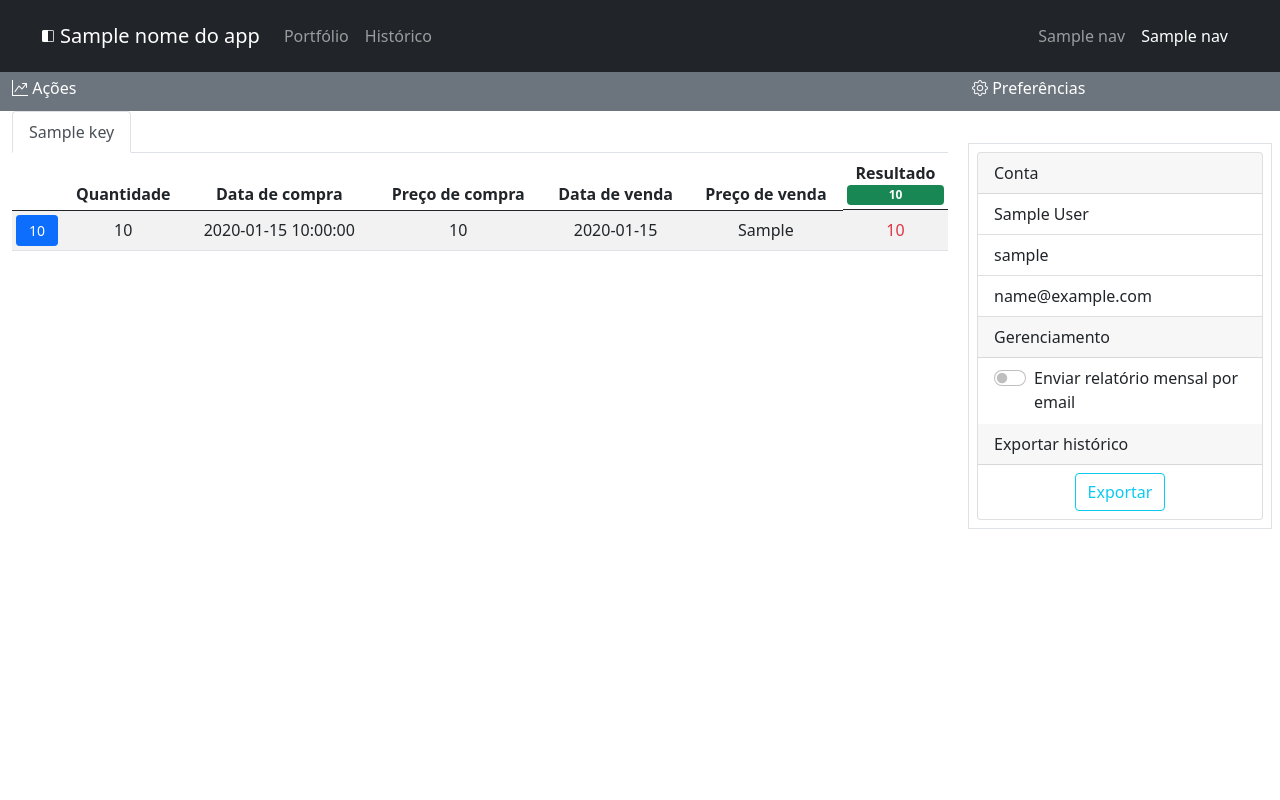
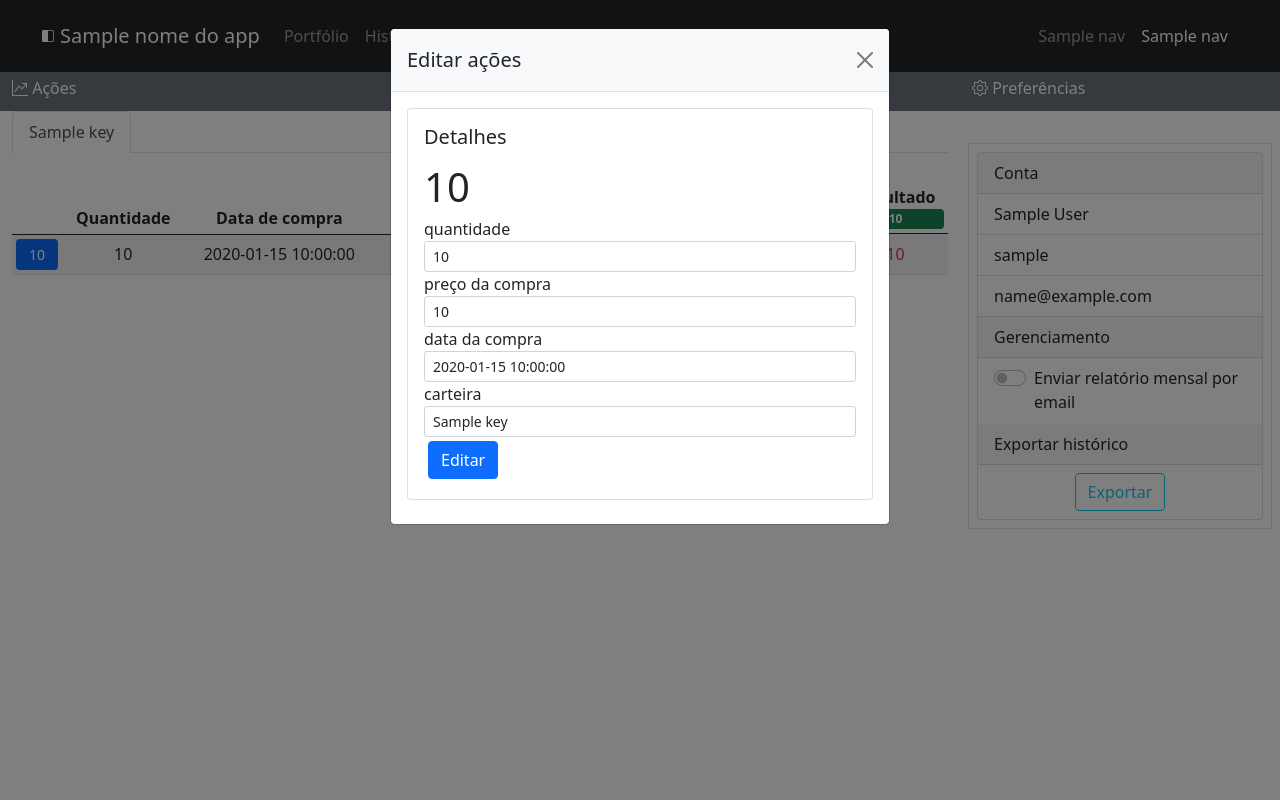
Before and after one commit to Gui-Luz/CarteiraAppWeb, a Flask app: template templates/records.html in a window 1280 px wide, after a click on "10". Run offline with Flask 2, Linux system fonts and the light colour scheme; the visitor is signed in with stand-in values (Sample User, id 1); the template is opened without the code that fills it: most values are stand-ins (such as "Sample title", 1, 10 or a date in 2020); parts of the project's set-up code (start-up, migrations or seed data) failed here and were passed over; some libraries are stand-ins or nearby versions.

Commit message:
Add id list to api

```diff
--- a/app.py
+++ b/app.py
@@ -146,5 +146,38 @@ def sell_stocks():
         return redirect(url_for('index'))
 
 
+@app.route('/update_stocks', methods=['POST'])
+def update_stocks():
+    if request.args['status'] == 'Closed':
+        id_list = request.args['id_list']
+        stock = request.args['stock']
+        quantity = int(request.form['quantity'])
+        price = float(request.form['price'].replace(',', '.'))
+        date = (request.form['date'].replace('/', '-'))
+        sold_price = float(request.form['sold_price'].replace(',', '.'))
+        sold_date = (request.form['sold_date'].replace('/', '-'))
+        portfolio = request.args['portfolio']
+        return id_list
+
+        # r_url = f"http://{HOST}{CLOSED_STOCKS}?user_id={session['user_id']}&stock={stock}&quantity={quantity}&price={price}&date={date}&sold_price={sold_price}&sold_date={sold_date}&portfolio={portfolio} "
+        # r = requests.put(r_url).json()
+        # if r['Code'] == 200:
+        #     flash(f'Ação editada com sucesso.', 'success')
+        #     return redirect(url_for('index'))
+        # else:
+        #     flash(f"{r['Message']}.", 'danger')
+        #     return redirect(url_for('index'))
+
+    elif request.args['status'] == 'Open':
+        id_list = request.args['id_list']
+        stock = request.args['stock']
+        quantity = int(request.form['quantity'])
+        price = float(request.form['price'].replace(',', '.'))
+        date = (request.form['date'].replace('/', '-'))
+        portfolio = request.args['portfolio']
+        return id_list
+
+
+
 if __name__ == '__main__':
     app.run(debug=bool(DEBUG), port=8000)
--- a/templates/records.html
+++ b/templates/records.html
@@ -42,9 +42,9 @@
                                         <th class="text-center">Data de venda</th>
                                         <th class="text-center">Preço de venda</th>
                                         {% if totals[key] >= 0 %}
-                                        <th class="text-center d-block">Resultado <span class="badge bg-success d-block">{{ totals[key] }}</span> </th>
+                                        <th class="text-center d-block">Resultado <span class="badge bg-success d-block">{{ totals[key] | round(precision=2) }}</span> </th>
                                         {% else %}
-                                        <th class="text-center">Resultado <span class="badge bg-danger">{{ totals[key] }}</span> </th>
+                                        <th class="text-center">Resultado <span class="badge bg-danger">{{ totals[key] | round(precision=2) }}</span> </th>
                                         {% endif %}
                                     </tr>
                                 </thead>
@@ -71,6 +71,51 @@
                                             <td class="text-center align-middle text-danger"> {{ row['Result'] | round(precision=2) }}</td>
                                         {% endif %}
                                     </tr>
+                                    <!-- Modal -->
+                                        <div class="modal-dialog">
+                                            <div class="modal fade" id="_{{ row['Stock'] }}" tabindex="-1" aria-labelledby="exampleModalLabel" aria-hidden="true">
+                                              <div class="modal-dialog">
+                                                <div class="modal-content">
+                                                  <div class="modal-header bg-light">
+                                                    <h5 class="modal-title" id="ModalLabelsellstock">Editar ações</h5>
+                                                    <button type="button" class="btn-close" data-bs-dismiss="modal" aria-label="Close"></button>
+                                                  </div>
+                                                  <div class="modal-body">
+                                                      <div class="card mb-2">
+                                                          {% if row['Status'] == 'Closed' %}
+                                                          <div class="card-body">
+                                                            <form method="POST" action="{{ url_for('update_stocks') }}?stock={{row['Stock']}}&quantity={{ row['Quantity'] }}&price={{ row['Price'] }}&date={{ row['Date'] }}&sold_price={{ row['Sold price'] }}&sold_date={{ row['Sold date'] }}&portfolio={{ key }}&status={{ row['Status'] }}&id_list={{ row['Id list'] }}">
+                                                                <h5 class="card-title">Detalhes</h5>
+                                                                <p class="m-0 fs-1" name="stock">{{row['Stock'] }}</p>
+                                                                <p class="m-0"><label class="gerenciar-label">quantidade</label> <input class="form-control form-control-sm" value="{{ row['Quantity'] }}" type="text" name="quantity" required></p>
+                                                                <p class="m-0"><label class="gerenciar-label">preço da compra</label> <input class="form-control form-control-sm" value="{{ row['Price'] }}"  type="text" name="price" required></p>
+                                                                <p class="m-0"><label class="gerenciar-label">data da compra</label> <input class="form-control form-control-sm" value="{{ row['Date'] }}"  type="text" name="date" required></p>
+                                                                <p class="m-0"><label class="gerenciar-label">preço da venda</label> <input class="form-control form-control-sm" value="{{ row['Sold price'] }}"  type="text" name="sold_price" required></p>
+                                                                <p class="m-0"><label class="gerenciar-label">data da venda</label> <input class="form-control form-control-sm" value="{{ row['Sold date'] }}"  type="text" name="sold_date" required></p>
+                                                                <p class="m-0"><label class="gerenciar-label">carteira</label> <input class="form-control form-control-sm" value="{{ key }}"  type="text" name="portfolio" required></p>
+                                                                <button type="submit" class="btn btn-primary m-1">Editar</button>
+                                                            </form>
+                                                          </div>
+                                                          {% else %}
+                                                          <div class="card-body">
+                                                            <form method="POST" action="{{ url_for('update_stocks') }}?stock={{row['Stock']}}&quantity={{ row['Quantity'] }}&price={{ row['Price'] }}&date={{ row['Date'] }}&portfolio={{ key }}&status={{ row['Status'] }}&id_list={{ row['Id list'] }}">
+                                                                <h5 class="card-title">Detalhes</h5>
+                                                                <p class="m-0 fs-1" name="stock">{{row['Stock'] }}</p>
+                                                                <p class="m-0"><label class="gerenciar-label">quantidade</label> <input class="form-control form-control-sm" value="{{ row['Quantity'] }}" type="text" name="quantity" required></p>
+                                                                <p class="m-0"><label class="gerenciar-label">preço da compra</label> <input class="form-control form-control-sm" value="{{ row['Price'] }}"  type="text" name="price" required></p>
+                                                                <p class="m-0"><label class="gerenciar-label">data da compra</label> <input class="form-control form-control-sm" value="{{ row['Date'] }}"  type="text" name="date" required></p>
+                                                                <p class="m-0"><label class="gerenciar-label">carteira</label> <input class="form-control form-control-sm" value="{{ key }}"  type="text" name="portfolio" required></p>
+                                                                <button type="submit" class="btn btn-primary m-1">Editar</button>
+                                                            </form>
+                                                          </div>
+                                                          {% endif %}
+                                                      </div>
+                                                  </div>
+                                                </div>
+                                              </div>
+                                            </div>
+                                        </div>
+                                    <!-- Modal -->
                                 {% endfor %}
                                 </tbody>
                             </table>
```
Also changed, not shown: 2 other files.
